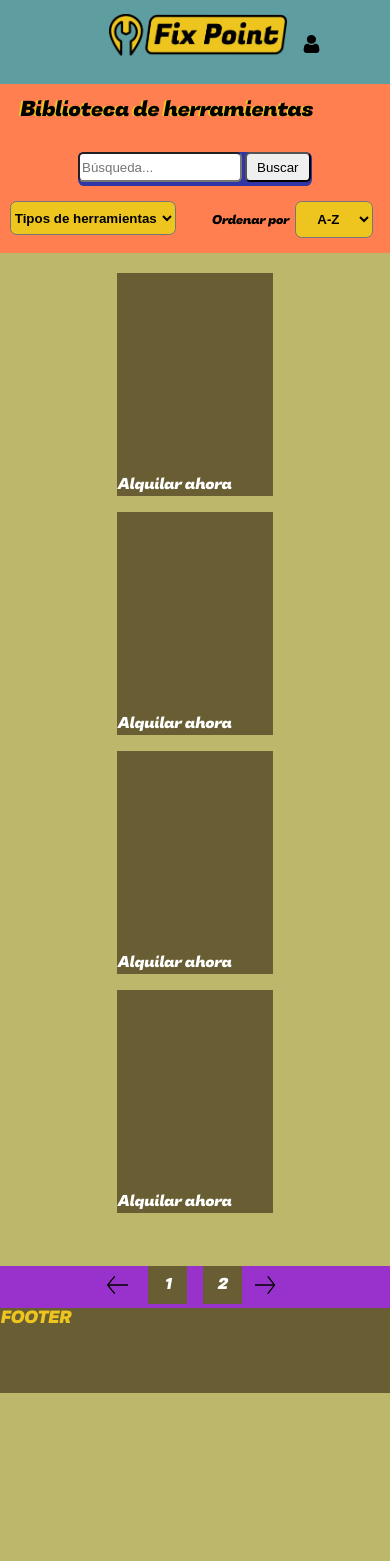
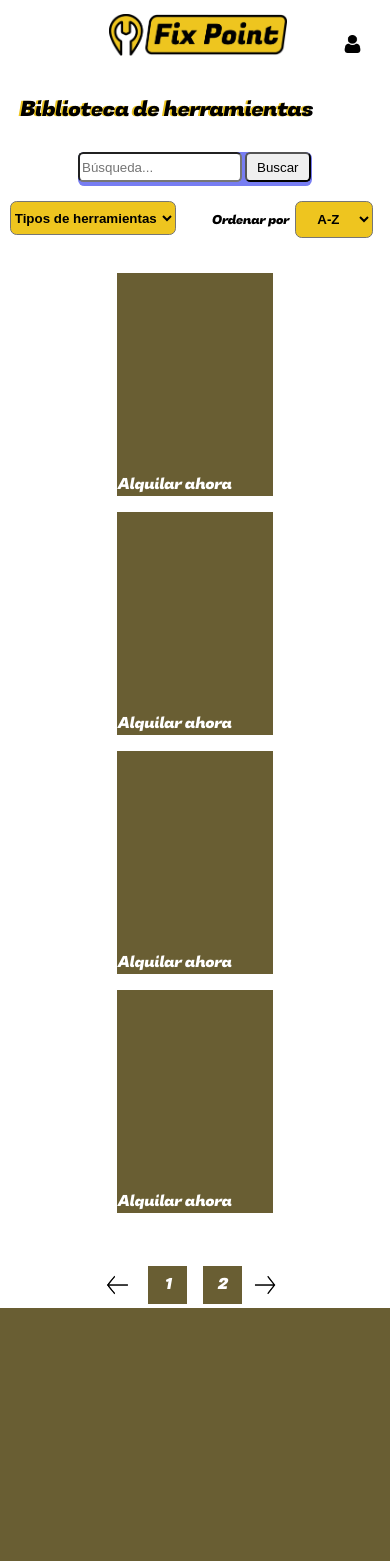
Before and after one commit to Wolfxyz16/retoFixPoint, a PHP site: page /html/biblioteca2.html in a window 390 px wide. Before the commit the page ends 1393 px from the top, so only its background shows below. Run offline with PHP 8.4, Linux system fonts and the light colour scheme.

Commit message:
terminado bibliotecca responsive

```diff
--- a/html/biblioteca2.html
+++ b/html/biblioteca2.html
@@ -85,13 +85,13 @@
 
 
     <footer>
-        <!-- <img src="../img/logo_fixpoint.png" alt="logo fixpoint" class="logo-fixpoint"></img>
+       <!-- <div class="contenedorfooter">
+         <img src="../img/logo_fixpoint.png" alt="logo fixpoint" class="imagenfixpoint"></img>
 
-        <p>email@emaail.com
+        <p>email@emaail.com</p>
         <p> 682555555 </p>
         <p>C/ plaza Mayor, local 5D</p>
-     -->
-     FOOTER
+    </div> -->
     </footer>
 
 </body>
--- a/styles/biblioteca2.css
+++ b/styles/biblioteca2.css
@@ -12,7 +12,7 @@ body,html{
       "contenedor-uno" 20%
       "herramientas" 120%
       "final" 5%
-      "footer" 10%
+      "footer" 30%
        ;
   }
   .cabecera {
@@ -22,7 +22,6 @@ body,html{
     70%     30%;
     justify-items:center;
     align-items: center;
-    background-color: cadetblue;
     grid-area: header;
 
 }
@@ -43,13 +42,12 @@ body,html{
     align-items: center;
     width: 40%;
     height: 40%;
-    margin-right: 10%;
+    margin-left: 60%;
 }
 .imagenusuario{width: 40%;height: 40%; margin-top: 20%;}
 
 .contenedor_uno{
     display: grid;
-    background-color:coral;
     width: 100%;
     grid-area: contenedor-uno;
     grid-template:
@@ -67,11 +65,11 @@ h1{
 }
 .contenedor_buscar{
     grid-area: buscador;
-    background-color:#3036A6;
     width: 60%;
     border-radius: 0.4em;
     grid-column: 1 / span 2;
     margin-left: 20%;
+    background-color: #777DF2;
 }
 .buscador{height: 90%;width: 70%;border-radius: 0.4em;
 }
@@ -108,7 +106,6 @@ h1{
 }
 .herramientas{
     display: grid;
-    background-color:darkkhaki;
     width: 100%;
     justify-items: center;
     grid-area: herramientas;
@@ -156,7 +153,6 @@ a{text-decoration: none;color: white;}
 .contenedor_final_pagina{
     width: 100%;
    grid-area: final;
-   background-color:darkorchid;
    display: grid;
    grid-template:
    "contenedor-a"100%;
@@ -184,10 +180,9 @@ footer{
     width: 100%;
     background-color: #695E33;
     color:#EEC51F ;
-    font-size: large;
-    align-items: center;
     grid-area: footer;
 }
+
 @media (min-width: 600px){
     .grid-contenedor{
         grid-template:
@@ -195,7 +190,7 @@ footer{
         "contenedor-uno contenedor-uno"20%
         "herramientas   herramientas"80%
         "final           final"10%
-        "footer          footer" 10%/
+        "footer          footer" 30%/
         50%                 50%;
     }
     .cabecera{
@@ -219,12 +214,10 @@ footer{
         align-items: center;
         width: 40%;
         height: 40%;
-        margin-right: 10%;
         margin-bottom: 10%;
     }
     .contenedor_uno{
         display: grid;
-        background-color:coral;
         width: 100%;
         grid-area: contenedor-uno;
         grid-template:
@@ -240,7 +233,6 @@ footer{
     }
     .contenedor_buscar{
         grid-area: buscador;
-        background-color:#3036A6;
         width: 70%;
         height: 35%;
         border-radius: 0.4em;
@@ -338,7 +330,7 @@ footer{
         "contenedor-uno  contenedor-uno   contenedor-uno  contenedor-uno" 20%
         "herramientas    herramientas     herramientas    herramientas" 95%
         "final           final            final           final"10%
-        "footer          footer           footer          footer"10% /
+        "footer          footer           footer          footer"30% /
         25%               25%               25%             25%
         ;
 
@@ -350,11 +342,10 @@ footer{
     }
     .logo1{ grid-area: logo1; display: grid; width: 70%; height: 50%; margin-bottom: 6%; }
     .imagenfixpoint{width: 45%;height: 40%;margin-left: 70%;margin-top: 2%;}
-    .logo4{ grid-area: logo4; display: grid; width: 30%; height: 20%; margin-bottom: 15%;}
+    .logo4{ grid-area: logo4; display: grid; width: 25%; height: 20%;}
     .imagenusuario{ width: 25%; height: 40%; margin-left: 90%;}
     .contenedor_uno{
         display: grid;
-        background-color:coral;
         width: 100%;
         grid-area: contenedor-uno;
         grid-template:
@@ -371,7 +362,6 @@ footer{
     }
     .contenedor_buscar{
         grid-area: buscador;
-        background-color:#3036A6;
         width: 60%;
         height: 55%;
         border-radius: 0.4em;
```
